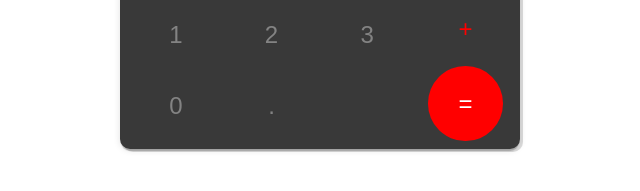
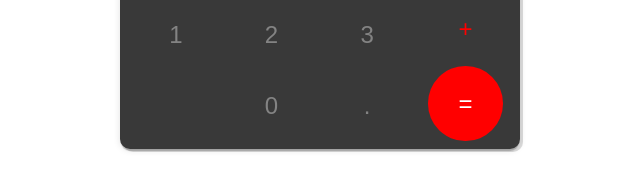
Before and after one commit to gerhynes/react-calculator, a React (Create React App) app: page / in a window 1280 px wide. Shown: the part 533-724 px from the top of the page, without its empty margins (320-960 px from the left). Built offline with nearby package versions, Linux system fonts and the light colour scheme.

Commit message:
Reposition zero button

```diff
--- a/src/components/Calculator/Calculator.css
+++ b/src/components/Calculator/Calculator.css
@@ -100,9 +100,7 @@ hr {
   width: 74.5px;
   border-radius: 50%;
 }
-/*
-@media (max-width: 400px) {
-  .Calculator {
-    width: 90%;
-  }
-} */
+
+button#zero {
+  grid-column-start: 2;
+}
```
